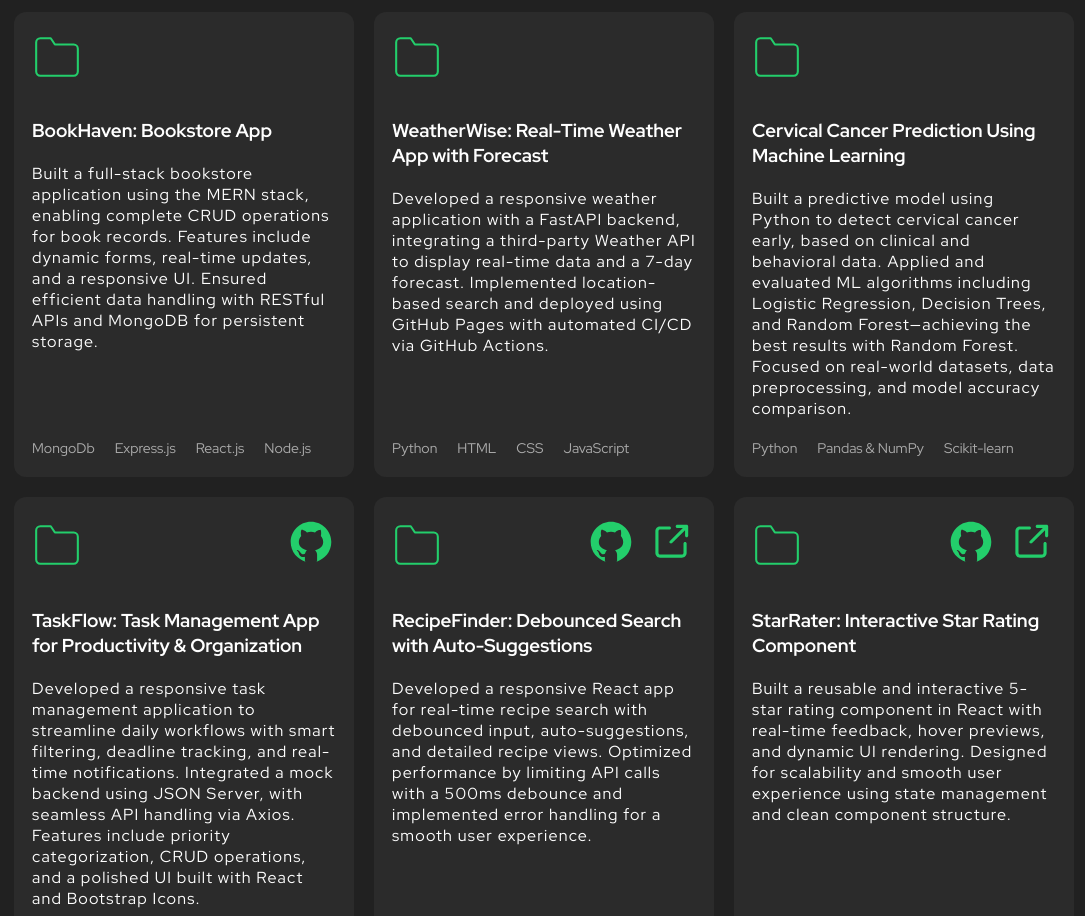
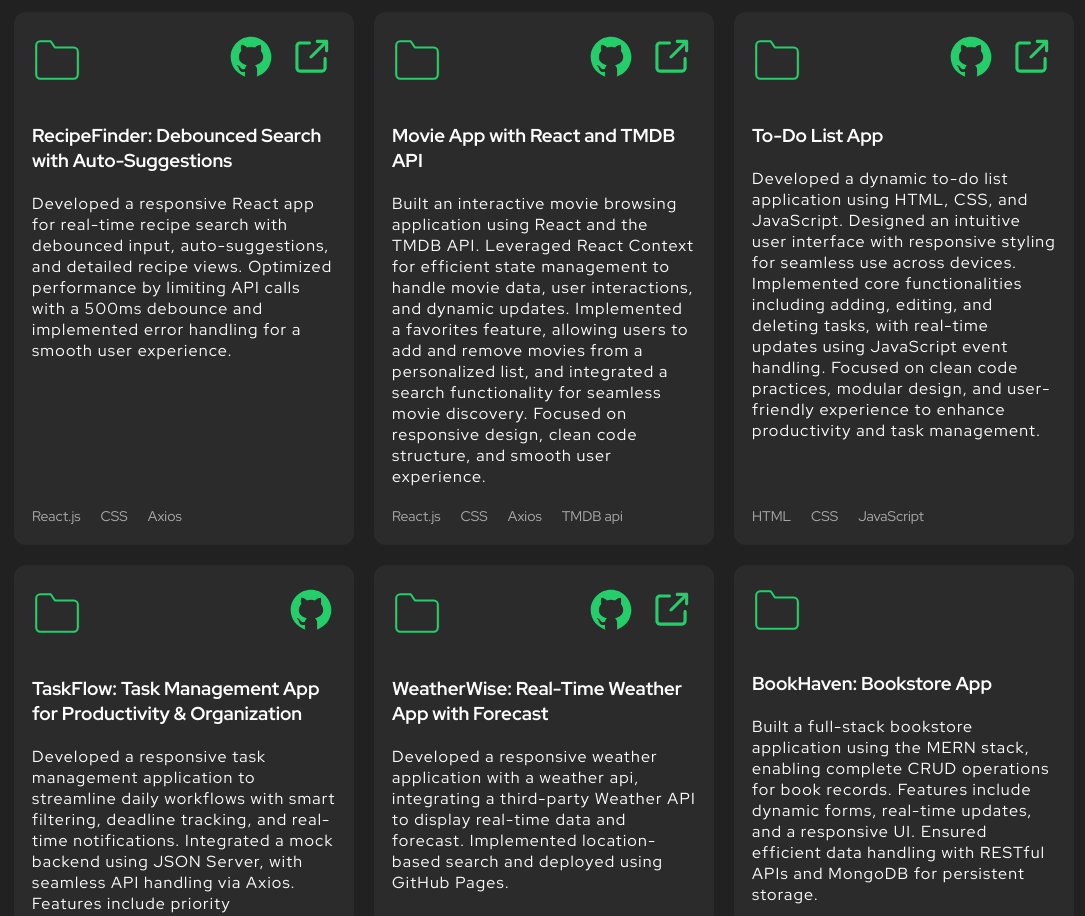
Before and after one commit to MallikarjunaGogu7/Portfolio-3, a React (Create React App) app: page / in a window 1280 px wide. Shown: the part 1600-2516 px from the top of the page, without its empty margins (96-1181 px from the left). Built offline with nearby package versions, Linux system fonts and the light colour scheme.

Commit message:
Updated portfolio with new changes

```diff
--- a/src/components/Project/Project.tsx
+++ b/src/components/Project/Project.tsx
@@ -1,31 +1,314 @@
 import { Container } from "./styles";
-import githubIcon from "../../assets/github.svg"
+import githubIcon from "../../assets/github.svg";
 // import DownloadApp from '../../assets/download.webp'
-import externalLink from "../../assets/external-link.svg"
+import externalLink from "../../assets/external-link.svg";
 import ScrollAnimation from "react-animate-on-scroll";
-
 
 export function Project() {
   return (
     <Container id="project">
       <h2>My Projects</h2>
       <div className="projects">
+        <ScrollAnimation animateIn="flipInX">
+          <div className="project">
+            <header>
+              <svg
+                width="50"
+                xmlns="http://www.w3.org/2000/svg"
+                role="img"
+                viewBox="0 0 24 24"
+                fill="none"
+                stroke="#23ce6b"
+                strokeWidth="1"
+                strokeLinecap="round"
+                strokeLinejoin="round"
+              >
+                <title>Code</title>
+                <path d="M22 19a2 2 0 0 1-2 2H4a2 2 0 0 1-2-2V5a2 2 0 0 1 2-2h5l2 3h9a2 2 0 0 1 2 2z"></path>
+              </svg>
+              <div className="project-links">
+                <a
+                  href="https://github.com/MallikarjunaGogu7/RecipeSearch"
+                  target="_blank"
+                  rel="noreferrer"
+                >
+                  <img src={githubIcon} alt="Visit site" />
+                </a>
+                <a
+                  href="https://recipe-searchg.netlify.app/"
+                  target="_blank"
+                  rel="noreferrer"
+                >
+                  <img src={externalLink} alt="Visit site" />
+                </a>
+              </div>
+            </header>
+            <div className="body">
+              <h3>RecipeFinder: Debounced Search with Auto-Suggestions</h3>
+              <p>
+                Developed a responsive React app for real-time recipe search
+                with debounced input, auto-suggestions, and detailed recipe
+                views. Optimized performance by limiting API calls with a 500ms
+                debounce and implemented error handling for a smooth user
+                experience.
+              </p>
+            </div>
+            <footer>
+              <ul className="tech-list">
+                <li>React.js</li>
+                <li>CSS</li>
+                <li>Axios</li>
+              </ul>
+            </footer>
+          </div>
+        </ScrollAnimation>
+        <ScrollAnimation animateIn="flipInX">
+          <div className="project">
+            <header>
+              <svg
+                width="50"
+                xmlns="http://www.w3.org/2000/svg"
+                role="img"
+                viewBox="0 0 24 24"
+                fill="none"
+                stroke="#23ce6b"
+                strokeWidth="1"
+                strokeLinecap="round"
+                strokeLinejoin="round"
+              >
+                <title>Code</title>
+                <path d="M22 19a2 2 0 0 1-2 2H4a2 2 0 0 1-2-2V5a2 2 0 0 1 2-2h5l2 3h9a2 2 0 0 1 2 2z"></path>
+              </svg>
+              <div className="project-links">
+                <a
+                  href="https://github.com/MallikarjunaGogu7/MovieApp"
+                  target="_blank"
+                  rel="noreferrer"
+                >
+                  <img src={githubIcon} alt="Visit site" />
+                </a>
+                <a
+                  href="https://movieappdashboard.netlify.app/"
+                  target="_blank"
+                  rel="noreferrer"
+                >
+                  <img src={externalLink} alt="Visit site" />
+                </a>
+              </div>
+            </header>
+            <div className="body">
+              <h3>Movie App with React and TMDB API</h3>
+              <p>
+                Built an interactive movie browsing application using React and
+                the TMDB API. Leveraged React Context for efficient state
+                management to handle movie data, user interactions, and dynamic
+                updates. Implemented a favorites feature, allowing users to add
+                and remove movies from a personalized list, and integrated a
+                search functionality for seamless movie discovery. Focused on
+                responsive design, clean code structure, and smooth user
+                experience.
+              </p>
+            </div>
+            <footer>
+              <ul className="tech-list">
+                <li>React.js</li>
+                <li>CSS</li>
+                <li>Axios</li>
+                <li>TMDB api</li>
+              </ul>
+            </footer>
+          </div>
+        </ScrollAnimation>
 
         <ScrollAnimation animateIn="flipInX">
           <div className="project">
             <header>
-              <svg width="50" xmlns="http://www.w3.org/2000/svg" role="img" viewBox="0 0 24 24" fill="none" stroke="#23ce6b" strokeWidth="1" strokeLinecap="round" strokeLinejoin="round">
+              <svg
+                width="50"
+                xmlns="http://www.w3.org/2000/svg"
+                role="img"
+                viewBox="0 0 24 24"
+                fill="none"
+                stroke="#23ce6b"
+                strokeWidth="1"
+                strokeLinecap="round"
+                strokeLinejoin="round"
+              >
+                <title>Code</title>
+                <path d="M22 19a2 2 0 0 1-2 2H4a2 2 0 0 1-2-2V5a2 2 0 0 1 2-2h5l2 3h9a2 2 0 0 1 2 2z"></path>
+              </svg>
+              <div className="project-links">
+                <a
+                  href="https://github.com/MallikarjunaGogu7/To-Do-List"
+                  target="_blank"
+                  rel="noreferrer"
+                >
+                  <img src={githubIcon} alt="Visit site" />
+                </a>
+                <a
+                  href="https://mallikarjunagogu7.github.io/To-Do-List/"
+                  target="_blank"
+                  rel="noreferrer"
+                >
+                  <img src={externalLink} alt="Visit site" />
+                </a>
+              </div>
+            </header>
+            <div className="body">
+              <h3>To-Do List App</h3>
+              <p>
+                Developed a dynamic to-do list application using HTML, CSS, and
+                JavaScript. Designed an intuitive user interface with responsive
+                styling for seamless use across devices. Implemented core
+                functionalities including adding, editing, and deleting tasks,
+                with real-time updates using JavaScript event handling. Focused
+                on clean code practices, modular design, and user-friendly
+                experience to enhance productivity and task management.
+              </p>
+            </div>
+            <footer>
+              <ul className="tech-list">
+                <li>HTML</li>
+                <li>CSS</li>
+                <li>JavaScript</li>
+              </ul>
+            </footer>
+          </div>
+        </ScrollAnimation>
+
+        <ScrollAnimation animateIn="flipInX">
+          <div className="project">
+            <header>
+              <svg
+                width="50"
+                xmlns="http://www.w3.org/2000/svg"
+                role="img"
+                viewBox="0 0 24 24"
+                fill="none"
+                stroke="#23ce6b "
+                stroke-width="1"
+                stroke-linecap="round"
+                stroke-linejoin="round"
+              >
                 <title>Folder</title>
                 <path d="M22 19a2 2 0 0 1-2 2H4a2 2 0 0 1-2-2V5a2 2 0 0 1 2-2h5l2 3h9a2 2 0 0 1 2 2z"></path>
               </svg>
               <div className="project-links">
+                <a
+                  href="https://github.com/MallikarjunaGogu7/TaskManagemerApp"
+                  target="_blank"
+                  rel="noreferrer"
+                >
+                  <img src={githubIcon} alt="Visit site" />
+                </a>
+              </div>
+            </header>
+            <div className="body">
+              <h3>
+                TaskFlow: Task Management App for Productivity & Organization
+              </h3>
+              <p>
+                Developed a responsive task management application to streamline
+                daily workflows with smart filtering, deadline tracking, and
+                real-time notifications. Integrated a mock backend using JSON
+                Server, with seamless API handling via Axios. Features include
+                priority categorization, CRUD operations, and a polished UI
+                built with React and Bootstrap Icons.
+              </p>
+            </div>
+            <footer>
+              <ul className="tech-list">
+                <li>React</li>
+                <li>BootStrap5</li>
+                <li>Toastify</li>
+                <li>JSON Server</li>
+              </ul>
+            </footer>
+          </div>
+        </ScrollAnimation>
 
+        <ScrollAnimation animateIn="flipInX">
+          <div className="project">
+            <header>
+              <svg
+                width="50"
+                xmlns="http://www.w3.org/2000/svg"
+                role="img"
+                viewBox="0 0 24 24"
+                fill="none"
+                stroke="#23ce6b"
+                strokeWidth="1"
+                strokeLinecap="round"
+                strokeLinejoin="round"
+              >
+                {" "}
+                <title>Folder</title>{" "}
+                <path d="M22 19a2 2 0 0 1-2 2H4a2 2 0 0 1-2-2V5a2 2 0 0 1 2-2h5l2 3h9a2 2 0 0 1 2 2z"></path>{" "}
+              </svg>
+              <div className="project-links">
+                <a
+                  href="https://github.com/MallikarjunaGogu7/Weather-App"
+                  target="_blank"
+                  rel="noreferrer"
+                >
+                  <img src={githubIcon} alt="Visit site" />
+                </a>
+                <a
+                  href="https://mallikarjunagogu7.github.io/Weather-App/"
+                  target="_blank"
+                  rel="noreferrer"
+                >
+                  <img src={externalLink} alt="Visit site" />
+                </a>
               </div>
+            </header>
+            <div className="body">
+              <h3>WeatherWise: Real-Time Weather App with Forecast</h3>
+              <p>
+                {" "}
+                Developed a responsive weather application with a weather api,
+                integrating a third-party Weather API to display real-time data
+                and forecast. Implemented location-based search and deployed
+                using GitHub Pages.{" "}
+              </p>
+            </div>
+            <footer>
+              {" "}
+              <ul className="tech-list">
+                {" "}
+                <li>HTML</li> <li>CSS</li> <li>JavaScript</li>{" "}
+              </ul>{" "}
+            </footer>
+          </div>
+        </ScrollAnimation>
+
+        <ScrollAnimation animateIn="flipInX">
+          <div className="project">
+            <header>
+              <svg
+                width="50"
+                xmlns="http://www.w3.org/2000/svg"
+                role="img"
+                viewBox="0 0 24 24"
+                fill="none"
+                stroke="#23ce6b"
+                strokeWidth="1"
+                strokeLinecap="round"
+                strokeLinejoin="round"
+              >
+                <title>Folder</title>
+                <path d="M22 19a2 2 0 0 1-2 2H4a2 2 0 0 1-2-2V5a2 2 0 0 1 2-2h5l2 3h9a2 2 0 0 1 2 2z"></path>
+              </svg>
+              <div className="project-links"></div>
             </header>
             <div className="body">
               <h3>BookHaven: Bookstore App</h3>
               <p>
-              Built a full-stack bookstore application using the MERN stack, enabling complete CRUD operations for book records. Features include dynamic forms, real-time updates, and a responsive UI. Ensured efficient data handling with RESTful APIs and MongoDB for persistent storage.
+                Built a full-stack bookstore application using the MERN stack,
+                enabling complete CRUD operations for book records. Features
+                include dynamic forms, real-time updates, and a responsive UI.
+                Ensured efficient data handling with RESTful APIs and MongoDB
+                for persistent storage.
               </p>
             </div>
             <footer>
@@ -42,65 +325,52 @@ export function Project() {
         <ScrollAnimation animateIn="flipInX">
           <div className="project">
             <header>
-              <svg width="50" xmlns="http://www.w3.org/2000/svg" role="img" viewBox="0 0 24 24" fill="none" stroke="#23ce6b" strokeWidth="1" strokeLinecap="round" strokeLinejoin="round"> <title>Folder</title> <path d="M22 19a2 2 0 0 1-2 2H4a2 2 0 0 1-2-2V5a2 2 0 0 1 2-2h5l2 3h9a2 2 0 0 1 2 2z"></path> </svg>
+              <svg
+                width="50"
+                xmlns="http://www.w3.org/2000/svg"
+                role="img"
+                viewBox="0 0 24 24"
+                fill="none"
+                stroke="#23ce6b"
+                strokeWidth="1"
+                strokeLinecap="round"
+                strokeLinejoin="round"
+              >
+                <title>Folder</title>
+                <path d="M22 19a2 2 0 0 1-2 2H4a2 2 0 0 1-2-2V5a2 2 0 0 1 2-2h5l2 3h9a2 2 0 0 1 2 2z"></path>
+              </svg>
               <div className="project-links">
-
-                </div>
-            </header>
-            <div className="body">
-              <h3>WeatherWise: Real-Time Weather App with Forecast</h3>
-              <p> Developed a responsive weather application with a FastAPI backend, integrating a third-party Weather API to display real-time data and a 7-day forecast. Implemented location-based search and deployed using GitHub Pages with automated CI/CD via GitHub Actions. </p>
-            </div>
-            <footer> <ul className="tech-list"> <li>Python</li> <li>HTML</li> <li>CSS</li> <li>JavaScript</li> </ul> </footer>
-          </div>
-        </ScrollAnimation>
-
-        <ScrollAnimation animateIn="flipInX">
-          <div className="project">
-            <header>
-              <svg width="50" xmlns="http://www.w3.org/2000/svg" role="img" viewBox="0 0 24 24" fill="none" stroke="#23ce6b " strokeWidth="1" strokeLinecap="round" strokeLinejoin="round"><title>Folder</title> <path d="M22 19a2 2 0 0 1-2 2H4a2 2 0 0 1-2-2V5a2 2 0 0 1 2-2h5l2 3h9a2 2 0 0 1 2 2z"></path> </svg>
-              <div className="project-links">
-
+                <a
+                  href="https://github.com/MallikarjunaGogu7/5-Star-Rating"
+                  target="\_blank"
+                  rel="noreferrer"
+                >
+                  <img src={githubIcon} alt="Visit site" />
+                </a>
+                <a
+                  href="https://5starrating.netlify.app/"
+                  target="\_blank"
+                  rel="noreferrer"
+                >
+                  <img src={externalLink} alt="Visit site" />
+                </a>
               </div>
             </header>
             <div className="body">
-              <h3>Cervical Cancer Prediction Using Machine Learning</h3>
+              <h3>StarRater: Interactive Star Rating Component</h3>
               <p>
-              Built a predictive model using Python to detect cervical cancer early, based on clinical and behavioral data. Applied and evaluated ML algorithms including Logistic Regression, Decision Trees, and Random Forest—achieving the best results with Random Forest. Focused on real-world datasets, data preprocessing, and model accuracy comparison.
+                Built a reusable and interactive 5-star rating component in
+                React with real-time feedback, hover previews, and dynamic UI
+                rendering. Designed for scalability and smooth user experience
+                using state management and clean component structure.
               </p>
             </div>
             <footer>
               <ul className="tech-list">
-                <li>Python</li>
-                <li>Pandas & NumPy</li>
-                <li>Scikit-learn</li>
-              </ul>
-            </footer>
-          </div>
-        </ScrollAnimation>
-
-
-        <ScrollAnimation animateIn="flipInX">
-          <div className="project">
-            <header>
-              <svg width="50" xmlns="http://www.w3.org/2000/svg" role="img" viewBox="0 0 24 24" fill="none" stroke="#23ce6b " stroke-width="1" stroke-linecap="round" stroke-linejoin="round" ><title>Folder</title><path d="M22 19a2 2 0 0 1-2 2H4a2 2 0 0 1-2-2V5a2 2 0 0 1 2-2h5l2 3h9a2 2 0 0 1 2 2z"></path></svg>
-              <div className="project-links">
-                <a href="https://github.com/MallikarjunaGogu7/TaskManagemerApp" target="_blank" rel="noreferrer">
-                  <img src={githubIcon} alt="Visit site" />
-                </a>
-
-              </div>
-            </header>
-            <div className="body">
-              <h3>TaskFlow: Task Management App for Productivity & Organization</h3>
-              <p>Developed a responsive task management application to streamline daily workflows with smart filtering, deadline tracking, and real-time notifications. Integrated a mock backend using JSON Server, with seamless API handling via Axios. Features include priority categorization, CRUD operations, and a polished UI built with React and Bootstrap Icons.</p>
-            </div>
-            <footer>
-              <ul className="tech-list">
-                <li>React</li>
-                <li>BootStrap5</li>
-                <li>Toastify</li>
-                <li>JSON Server</li>
+                <li>React.js</li>
+                <li>UseState</li>
+                <li>JavaScript</li>
+                <li>CSS</li>
               </ul>
             </footer>
           </div>
@@ -109,22 +379,49 @@ export function Project() {
         <ScrollAnimation animateIn="flipInX">
           <div className="project">
             <header>
-              <svg width="50" xmlns="http://www.w3.org/2000/svg" role="img" viewBox="0 0 24 24" fill="none" stroke="#23ce6b" strokeWidth="1" strokeLinecap="round" strokeLinejoin="round">
+              <svg
+                width="50"
+                xmlns="http://www.w3.org/2000/svg"
+                role="img"
+                viewBox="0 0 24 24"
+                fill="none"
+                stroke="#23ce6b"
+                strokeWidth="1"
+                strokeLinecap="round"
+                strokeLinejoin="round"
+              >
                 <title>Code</title>
                 <path d="M22 19a2 2 0 0 1-2 2H4a2 2 0 0 1-2-2V5a2 2 0 0 1 2-2h5l2 3h9a2 2 0 0 1 2 2z"></path>
               </svg>
               <div className="project-links">
-                <a href="https://github.com/MallikarjunaGogu7/RecipeSearch" target="_blank" rel="noreferrer">
+                <a
+                  href="https://github.com/MallikarjunaGogu7/PaginatedUserList"
+                  target="_blank"
+                  rel="noreferrer"
+                >
                   <img src={githubIcon} alt="Visit site" />
                 </a>
-                <a href="https://recipe-searchg.netlify.app/" target="_blank" rel="noreferrer">
+                <a
+                  href="https://paginateduserlist.netlify.app/"
+                  target="_blank"
+                  rel="noreferrer"
+                >
                   <img src={externalLink} alt="Visit site" />
                 </a>
               </div>
             </header>
             <div className="body">
-              <h3>RecipeFinder: Debounced Search with Auto-Suggestions</h3>
-              <p>Developed a responsive React app for real-time recipe search with debounced input, auto-suggestions, and detailed recipe views. Optimized performance by limiting API calls with a 500ms debounce and implemented error handling for a smooth user experience.</p>
+              <h3>Paginated User List App</h3>
+              <p>
+                Built a responsive paginated user list application using React,
+                integrated with a public API to fetch and display user data.
+                Designed a clean UI showcasing three user cards per page, with
+                navigation across ten pages using intuitive "Previous" and
+                "Next" buttons. Leveraged React state management and hooks to
+                handle dynamic data rendering and pagination logic. Emphasized
+                modular code structure, API error handling, and a seamless user
+                experience.
+              </p>
             </div>
             <footer>
               <ul className="tech-list">
@@ -139,36 +436,43 @@ export function Project() {
         <ScrollAnimation animateIn="flipInX">
           <div className="project">
             <header>
-              <svg width="50" xmlns="http://www.w3.org/2000/svg" role="img" viewBox="0 0 24 24" fill="none" stroke="#23ce6b" strokeWidth="1" strokeLinecap="round" strokeLinejoin="round">
-                <title>Folder</title>
-                <path d="M22 19a2 2 0 0 1-2 2H4a2 2 0 0 1-2-2V5a2 2 0 0 1 2-2h5l2 3h9a2 2 0 0 1 2 2z"></path>
+              <svg
+                width="50"
+                xmlns="http://www.w3.org/2000/svg"
+                role="img"
+                viewBox="0 0 24 24"
+                fill="none"
+                stroke="#23ce6b "
+                strokeWidth="1"
+                strokeLinecap="round"
+                strokeLinejoin="round"
+              >
+                <title>Folder</title>{" "}
+                <path d="M22 19a2 2 0 0 1-2 2H4a2 2 0 0 1-2-2V5a2 2 0 0 1 2-2h5l2 3h9a2 2 0 0 1 2 2z"></path>{" "}
               </svg>
-              <div className="project-links">
-                <a href="https://github.com/MallikarjunaGogu7/5-Star-Rating" target="\_blank" rel="noreferrer">
-                  <img src={githubIcon} alt="Visit site" />
-                </a>
-                <a href="https://5starrating.netlify.app/" target="\_blank" rel="noreferrer">
-                  <img src={externalLink} alt="Visit site" />
-                </a>
-              </div>
+              <div className="project-links"></div>
             </header>
             <div className="body">
-              <h3>StarRater: Interactive Star Rating Component</h3>
+              <h3>Cervical Cancer Prediction Using Machine Learning</h3>
               <p>
-                Built a reusable and interactive 5-star rating component in React with real-time feedback, hover previews, and dynamic UI rendering. Designed for scalability and smooth user experience using state management and clean component structure.
+                Cervical Cancer Prediction Using Machine Learning This is an
+                academic project. Built a predictive model using Python to
+                detect cervical cancer early, based on clinical and behavioral
+                data. Applied and evaluated ML algorithms including Logistic
+                Regression, Decision Trees, and Random Forest—achieving the best
+                results with Random Forest. Focused on real-world datasets, data
+                preprocessing, and model accuracy comparison.
               </p>
             </div>
             <footer>
               <ul className="tech-list">
-                <li>React.js</li>
-                <li>UseState</li>
-                <li>JavaScript</li>
-                <li>CSS</li>
+                <li>Python</li>
+                <li>Pandas & NumPy</li>
+                <li>Scikit-learn</li>
               </ul>
             </footer>
           </div>
         </ScrollAnimation>
-
 
         {/* <ScrollAnimation animateIn="flipInX">
           <div className="project">
@@ -343,7 +647,6 @@ export function Project() {
             </footer>
           </div>
         </ScrollAnimation> */}
-
       </div>
     </Container>
   );
```
